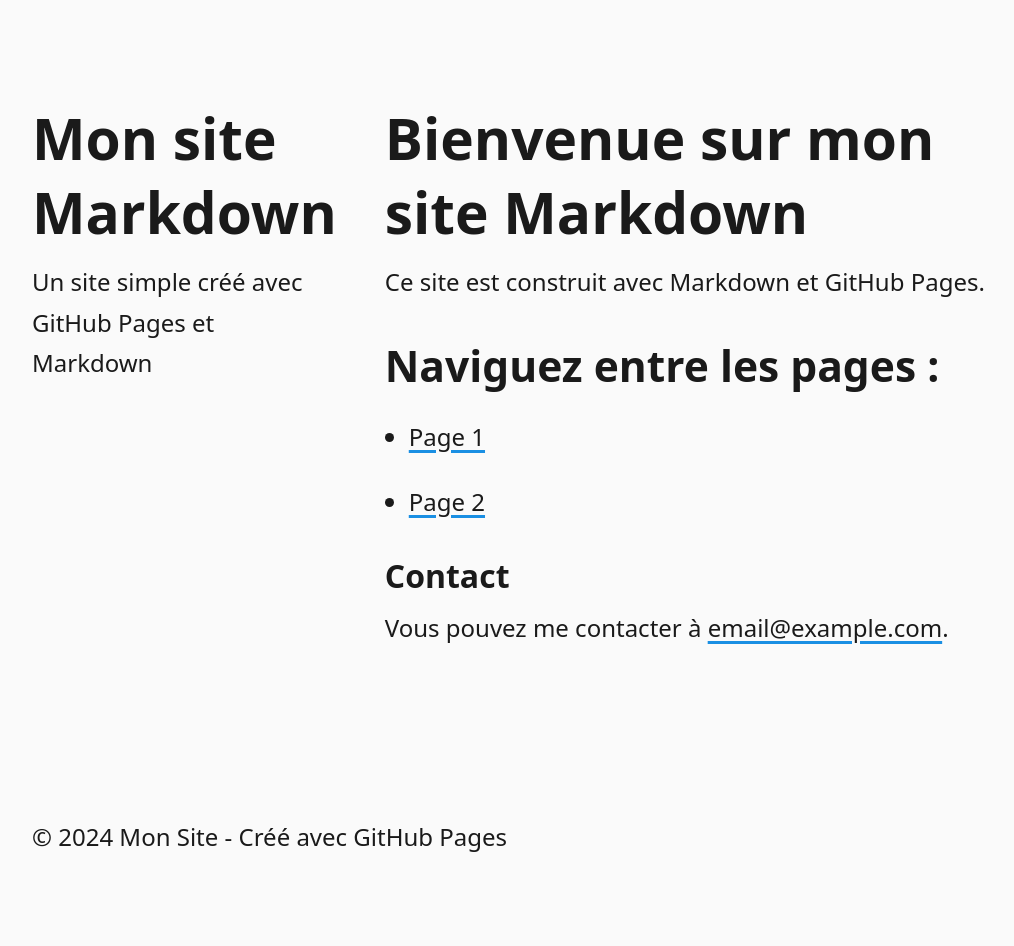
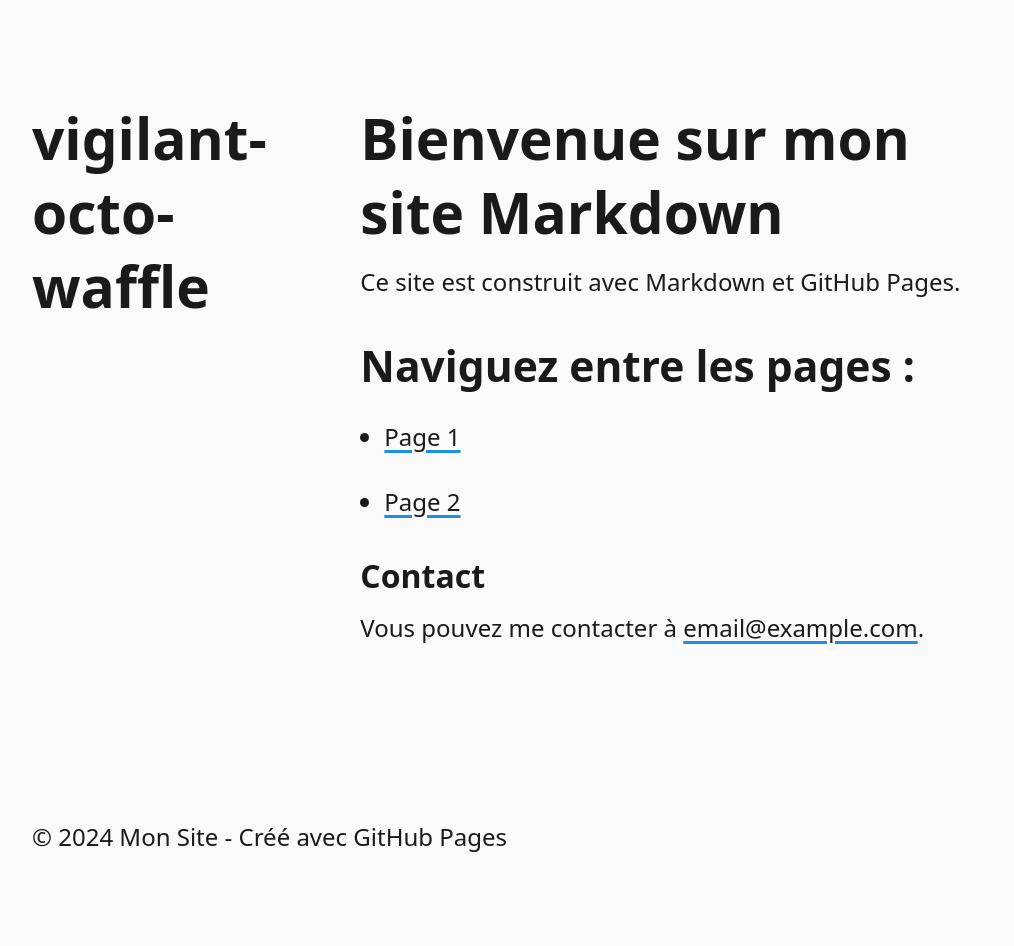
Before and after one commit to arnaud-barbotte/vigilant-octo-waffle, a Jekyll site: the page built from index.md, in a window 1280 px wide. Shown: the whole page, without its empty margins (32-1046 px from the left). Built offline with Jekyll 4.4.1, drawn with Linux system fonts in a browser that asks for light colours; some web fonts are replaced.

Commit message:
Update _config.yml

```diff
--- a/_config.yml
+++ b/_config.yml
@@ -1,4 +1,14 @@
-title: "Mon site Markdown"
-description: "Un site simple créé avec GitHub Pages et Markdown"
-theme: minima
-markdown: kramdown
+plugins:
+  - jekyll-relative-links
+relative_links:
+  enabled: true
+  collections: true
+include:
+  - CONTRIBUTING.md
+  - README.md
+  - LICENSE.md
+  - COPYING.md
+  - CODE_OF_CONDUCT.md
+  - CONTRIBUTING.md
+  - ISSUE_TEMPLATE.md
+  - PULL_REQUEST_TEMPLATE.md
```
